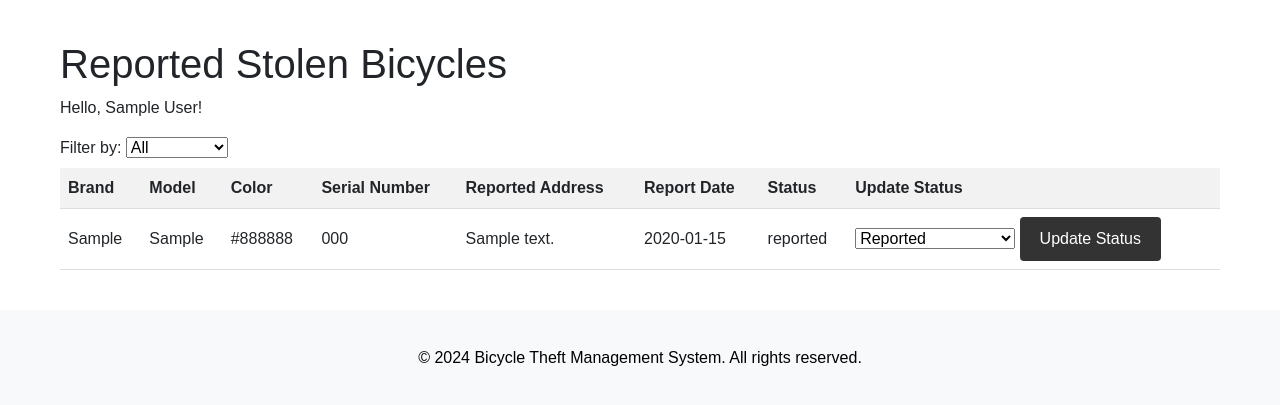
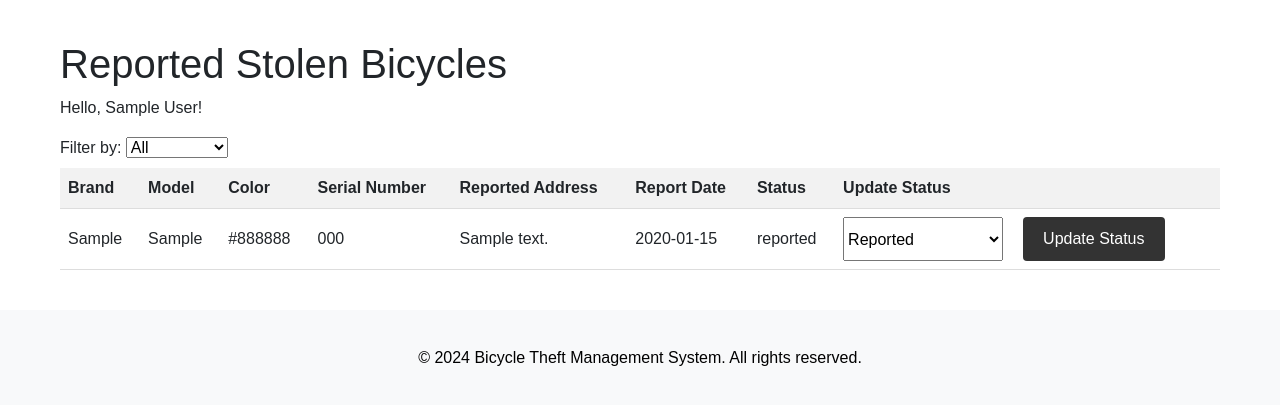
Before and after one commit to shoyabsiddique0/Bicycle_Theft_Php, a PHP site: page /views/police/view_reports.php in a window 1280 px wide. Shown: the part 116-521 px from the top of the page. Run offline with PHP 8.4, Linux system fonts and the light colour scheme; the visitor is signed in with stand-in values (Sample User, id 1); tables that the repository leaves empty hold one stand-in row (values such as "Sample post").

Commit message:
completed

```diff
--- a/views/police/view_reports.php
+++ b/views/police/view_reports.php
@@ -79,12 +79,14 @@ $reports = $policeController->fetchReportedBicycles($filter);
             <td>
                 <form action="update_status.php" method="post">
   <input type="hidden" name="report_id" value="<?php echo $report['id']; ?>">
+  <div style="display: flex; flex-direction: row; gap: 20px">
     <select name="new_status">
     <option value="reported" <?php if ($report['status'] === 'reported') echo 'selected'; ?>>Reported</option>
     <option value="under investigation" <?php if ($report['status'] === 'under investigation') echo 'selected'; ?>>Under Investigation</option>
     <option value="recovered" <?php if ($report['status'] === 'recovered') echo 'selected'; ?>>Recovered</option>
   </select>
   <button type="submit">Update Status</button>
+  </div>
     </form>
       </td>
         </tr>
```
Lines whose indentation alone changed are shown as unchanged.
